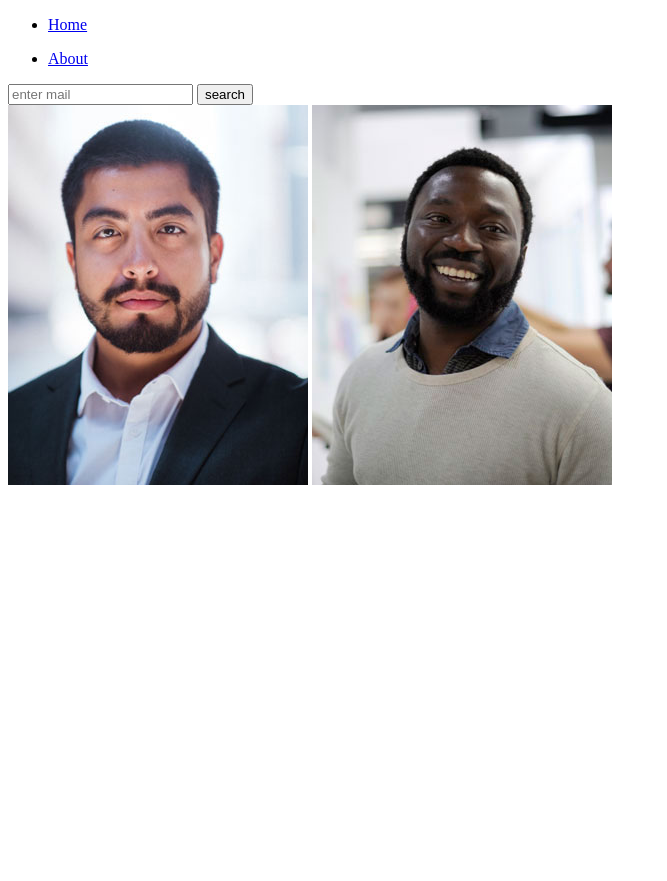
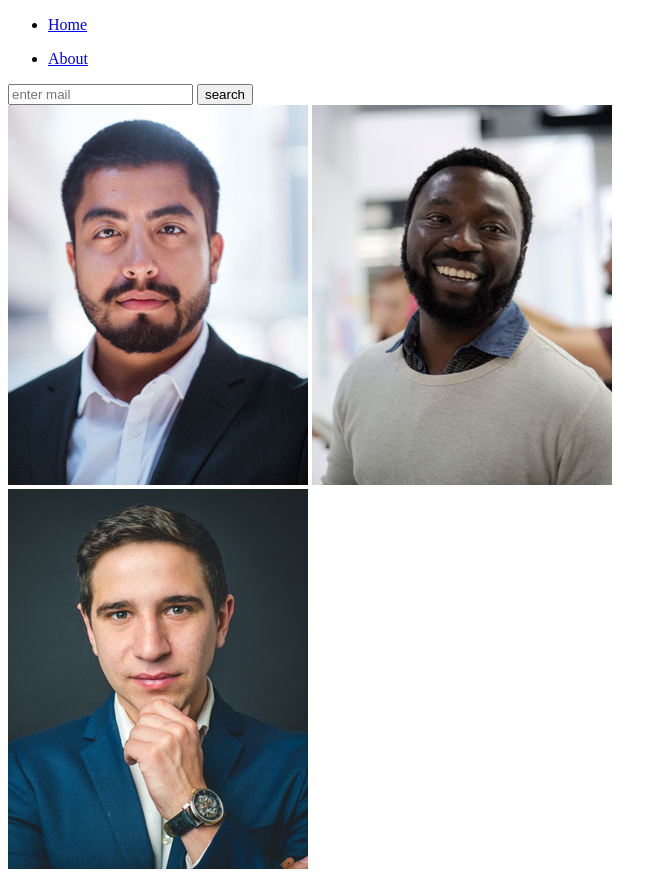
Before and after one commit to daongo102/DemoGit, a plain HTML site: page index.html in a window 1280 px wide. Shown: the whole page, without its empty margins (0-667 px from the left). Before the commit the page ends 800 px from the top, so only its background shows below. Drawn offline with Linux system fonts and the light colour scheme.

Commit message:
thêm section

```diff
--- a/index.html
+++ b/index.html
@@ -25,6 +25,9 @@
         <img src="./img/t1.jpg" alt="t1">
         <img src="./img/t2.jpg" alt="t2">
     </section>
+    <section class="product">
+        <img src="./img/t3.jpg" alt="">
+    </section>
     <footer></footer>
 
 </body>
```
